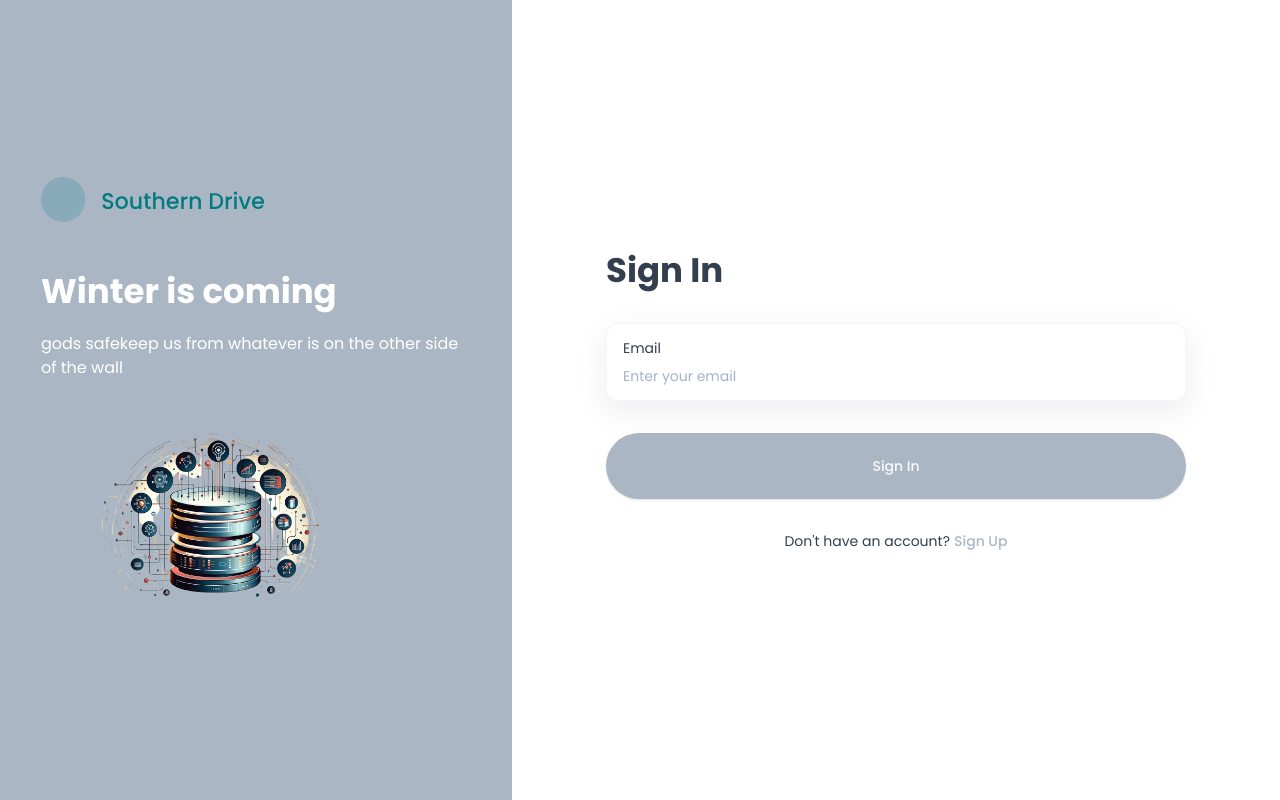
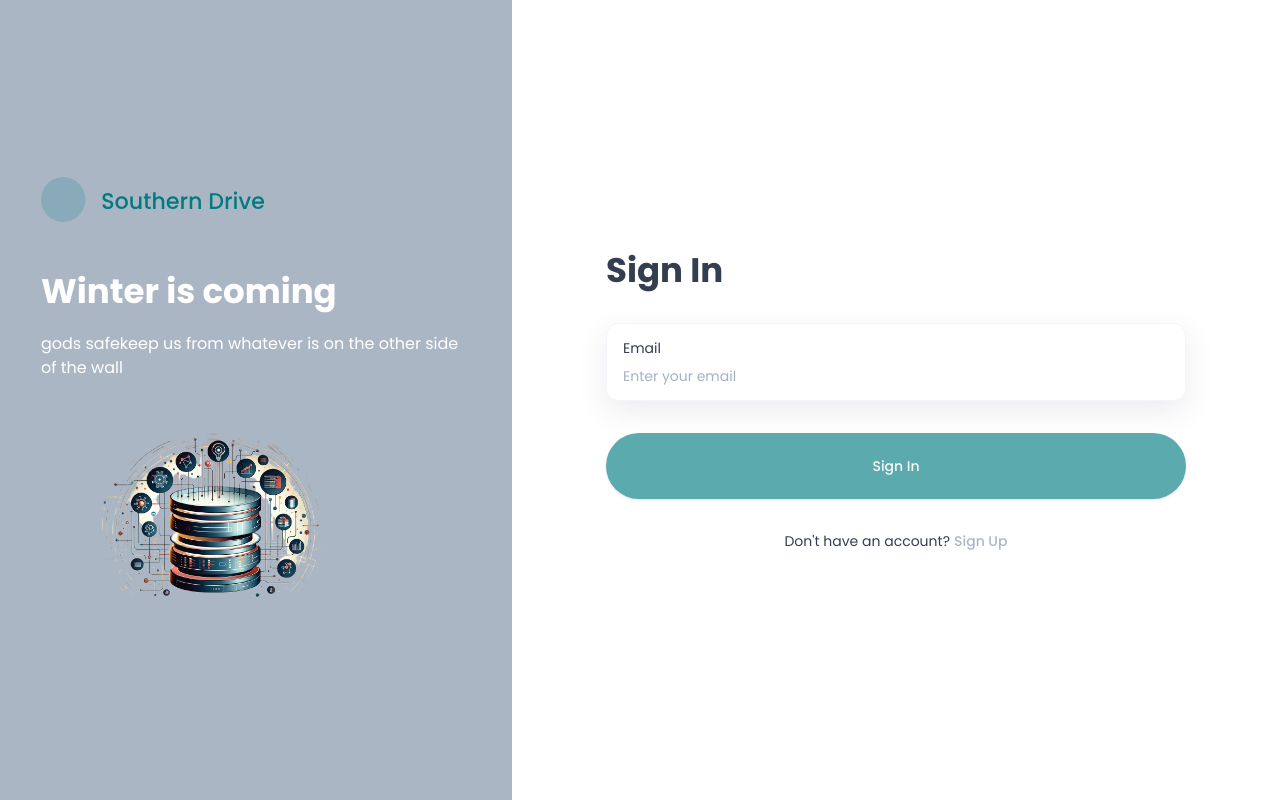
Before and after one commit to Southern-Just/southern-drive-2.0, a Next.js app: page /sign-in in a window 1280 px wide. Built offline with nearby package versions, Linux system fonts and the light colour scheme; no server answers.

Commit message:
beautiful

```diff
--- a/app/(auth)/layout.tsx
+++ b/app/(auth)/layout.tsx
@@ -33,11 +33,11 @@ const Layout = ({ children }: { children: React.ReactNode }) => {
       <section className="flex flex-1 flex-col items-center bg-white p-4 py-10 lg:justify-center lg:p-10 lg:py-0">
         <div className="mb-16 lg:hidden">
           <Image
-            src="/assets/icons/logo-full.svg"
+            src="/assets/icons/logo-full-brand.svg"
             alt="logo"
             width={224}
             height={82}
-            className="h-auto w-[200px] lg:w-[250px]"
+            className="h-auto w-[200px] lg:w-[250px] p-2 "
           />
         </div>
 
--- a/app/globals.css
+++ b/app/globals.css
@@ -134,7 +134,7 @@
     @apply mx-auto max-w-7xl px-5;
   }
   .primary-btn {
-    @apply bg-brand hover:bg-brand-100 transition-all rounded-full button !important;
+    @apply bg-brand-200 hover:bg-brand transition-all rounded-full button !important;
   }
   .flex-center {
     @apply flex items-center justify-center;
--- a/components/Header.tsx
+++ b/components/Header.tsx
@@ -3,6 +3,7 @@ import { Button } from "./ui/button";
 import Image from "next/image";
 import FileUploader from "./FileUploader";
 import Search from "./Search";
+import {signOutUser} from "@/lib/actions/user.actions";
 
 const Header = () => {
   return (
@@ -10,7 +11,10 @@ const Header = () => {
       <Search/>
       <div className="header-wrapper">
         <FileUploader/>
-        <form>
+        <form action={async ()=>{
+            'use server';
+            await signOutUser();
+        }}>
           <Button className="submit sign-out-button">
             <Image
               src="/assets/icons/logout.svg"
--- a/components/MobileNavigation.tsx
+++ b/components/MobileNavigation.tsx
@@ -15,6 +15,7 @@ import Link from "next/link";
 import { cn } from "@/lib/utils";
 import { Button } from "@/components/ui/button";
 import FileUploader from "@/components/FileUploader";
+import {signOutUser} from "@/lib/actions/user.actions";
 
 interface Props {
   ownerId: string;
@@ -101,7 +102,7 @@ const MobileNavigation = ({
             <Button
               type="submit"
               className="mobile-sign-out-button"
-              onClick={() => {}}
+              onClick={async() =>await signOutUser()}
             >
               <Image
                 src="/assets/icons/logout.svg"
--- a/tailwind.config.ts
+++ b/tailwind.config.ts
@@ -12,6 +12,7 @@ const config: Config = {
   		colors: {
   			brand: {
   				'100': '#027B80',
+				'200':'#5baaae',
   				DEFAULT: '#ABB6C5'
   			},
   			red: '#ABB6C5',
```
Also changed, not shown: public/assets/images/files-22.png (deleted), public/assets/images/filess.png (deleted).
